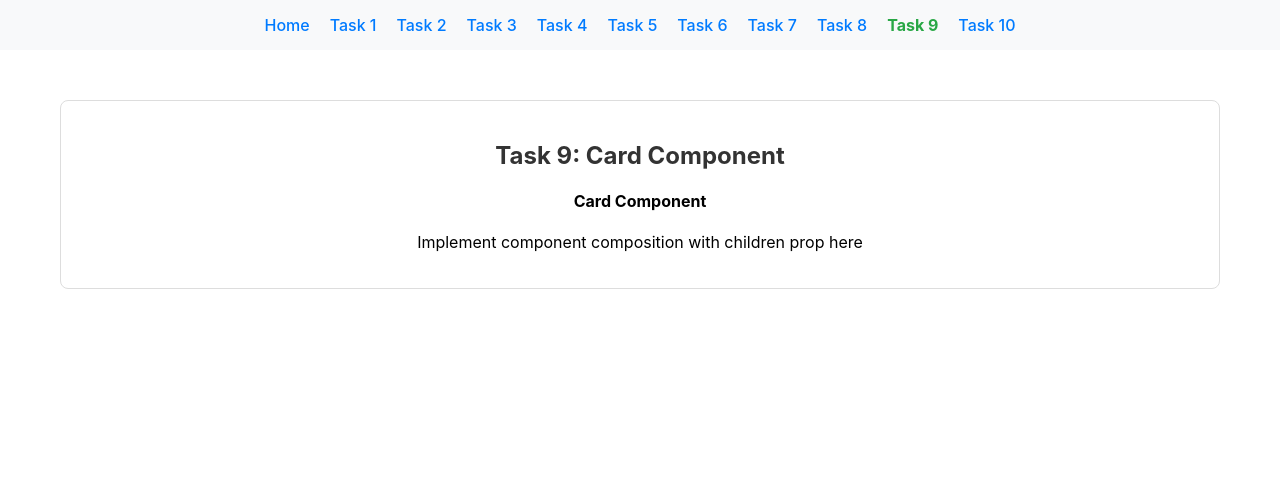
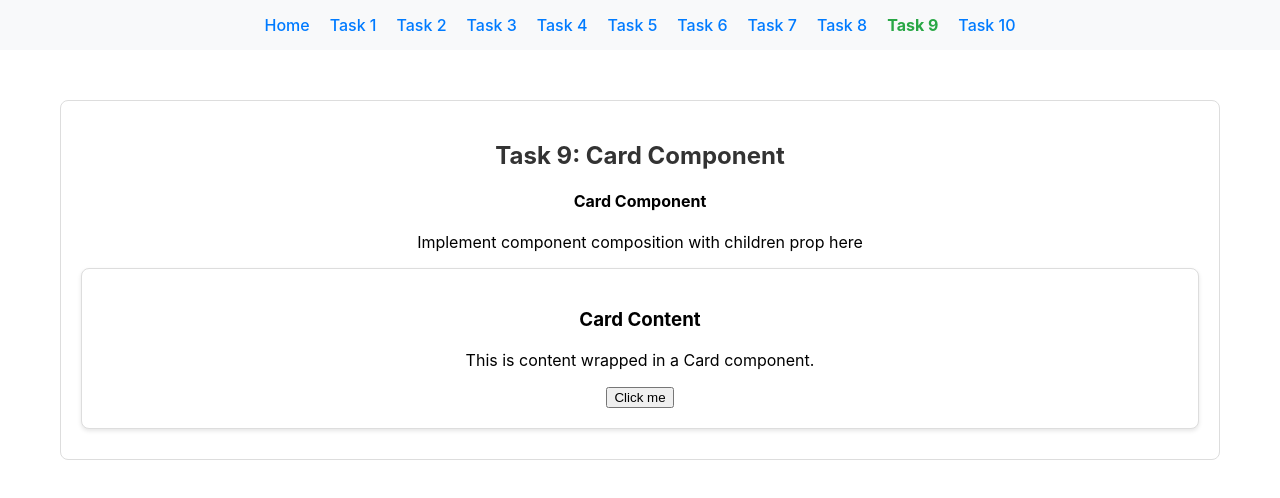
Before and after one commit to annakharitonchik/Node.js-Pre-Trainee-Course-Solutions, a React (Create React App) app in the folder React-CSS/react-todo-app/: page /task-09 in a window 1280 px wide. Shown: the top 498 px of the page. Built offline with nearby package versions, Linux system fonts and the light colour scheme.

Commit message:
implement Card Component

```diff
--- a/React-CSS/react-todo-app/src/solutions/task-09/Card.tsx
+++ b/React-CSS/react-todo-app/src/solutions/task-09/Card.tsx
@@ -71,36 +71,13 @@ import './Card.css';
  * - Keep components focused and single-purpose
  */
 export const Card: React.FC<{ children: React.ReactNode }> = ({ children }) => {
-  // TODO: Implement the Card component
-  //
-  // Requirements:
-  // 1. Create a reusable card wrapper component
-  // 2. Accept children as props
-  // 3. Apply consistent styling to all cards
-  // 4. Make the component flexible for any content
-  // 5. Use proper TypeScript typing for children
-  //
-  // Example implementation:
-  // return (
-  //   <div className="card">
-  //     {children}
-  //   </div>
-  // );
-  //
-  // CSS to create:
-  // .card {
-  //   border: 1px solid #ccc;
-  //   border-radius: 8px;
-  //   padding: 16px;
-  //   margin: 8px;
-  //   box-shadow: 0 2px 4px rgba(0,0,0,0.1);
-  // }
-
   return (
     <div>
-      {/* TODO: Replace this with your implementation */}
       <h4>Card Component</h4>
       <p>Implement component composition with children prop here</p>
+        <div className = "card">
+            {children}
+        </div>
     </div>
   );
 };
```
